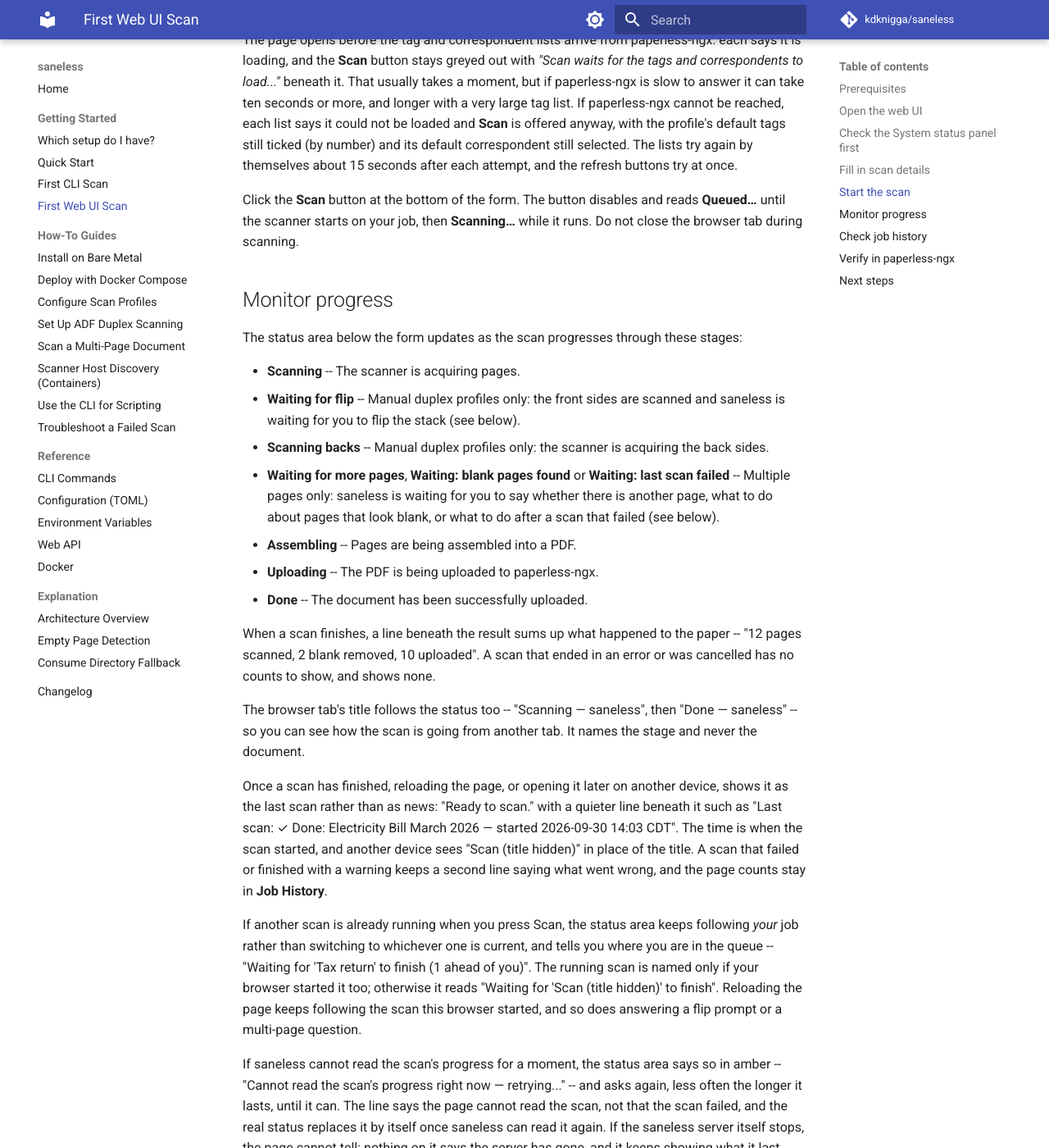
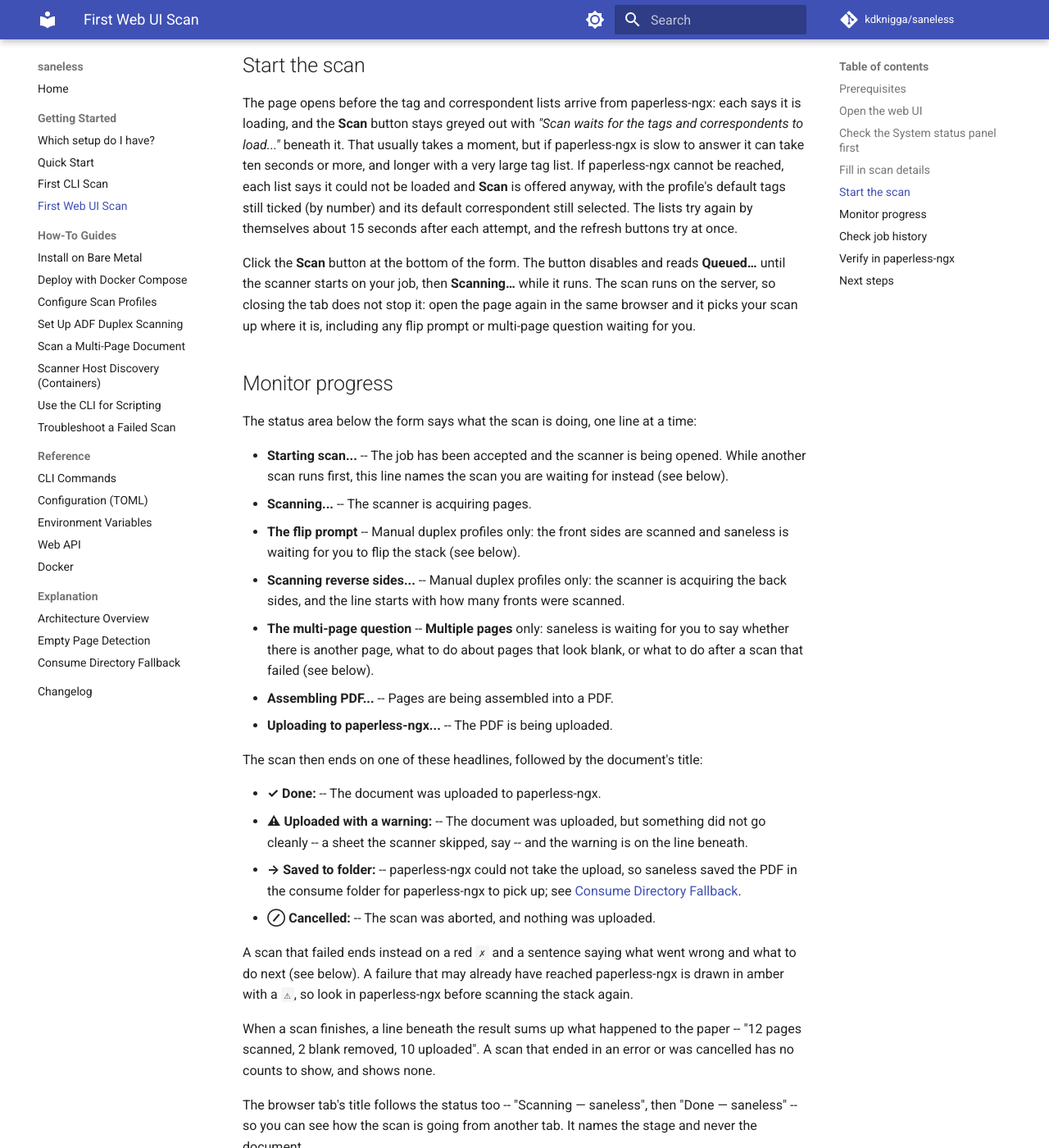
Before and after one commit to kdknigga/saneless, an MkDocs documentation site: the page built from docs/getting-started/first-web-ui-scan.md, in a window 1280 px wide and 1400 px high, scrolled down 2216 px. Shown: the whole window at 82% size. Built offline with MkDocs 1.6.1 and Material for MkDocs 9.7.7, drawn with Linux system fonts in a browser that asks for light colours; comment, search, counter and statistics services are not loaded; some of the changed text lies outside the part shown.

Commit message:
docs(49-10): index, first web UI scan and fallback pages match the app
- index links Which setup do I have?, Troubleshoot a Failed Scan and the Changelog;
  empty-page detection applies to every scan
- first web UI scan: the warning glyph is !, config.toml row in the present
  tense with the canonical settings link, Tags has two help lines, closing the
  tab does not stop a scan, progress lines and the four outcomes quoted from
  the status area (N-71, N-67)
- fallback compose example sets consume_dir in saneless.toml, not environment:
  (N-66); release-history sentence replaced by the present-tense fact

Co-Authored-By: Claude Opus 5.5 (1M context) <noreply@anthropic.com>
Claude-Session: https://claude.ai/code/session_013CxQxLcnRUSK9XY3SKundu

```diff
--- a/docs/getting-started/first-web-ui-scan.md
+++ b/docs/getting-started/first-web-ui-scan.md
@@ -14,7 +14,7 @@ Navigate to `http://<host>:8080` in your browser, replacing `<host>` with the IP
 
 ## Check the System status panel first
 
-The panel at the top answers "can this thing scan right now?" before you feed any paper. It has one row per check -- six of them -- each with a tick, a warning triangle or a cross, a short sentence, and -- when something is wrong -- the next step to take:
+The panel at the top answers "can this thing scan right now?" before you feed any paper. It has one row per check -- six of them -- each marked with a tick (`✓`), an exclamation mark (`!`) for a warning or a cross (`✗`), with a short sentence, and -- when something is wrong -- the next step to take:
 
 - **Configuration** -- whether a configuration file was loaded, and whether one is being ignored.
 - **Scanner** -- whether a scanner is reachable, and which one.
@@ -25,13 +25,13 @@ The panel at the top answers "can this thing scan right now?" before you feed an
 
 Under the rows, a line says when the checks last ran, in your server's local time. The **Check again** button re-runs them all immediately: press it after plugging the scanner back in rather than reloading the page. While a scan is running the scanner check is paused -- saneless will not interrupt a scan to probe the device -- and the panel says so.
 
-A red **Configuration** row naming a `config.toml` means saneless found a file under the name it used to read: rename that file to `saneless.toml` and restart saneless, and the row goes green with your settings loaded.
+A red **Configuration** row naming a `config.toml` means saneless found a settings file under a name it does not read: it reads `saneless.toml` only. Rename that file to `saneless.toml` and restart saneless, and the row goes green with your settings loaded. [Where saneless reads settings](../reference/configuration.md#where-saneless-reads-settings) lists every place it looks.
 
 These are the same checks `saneless doctor` prints from a terminal. If the Paperless row is red because the API token or the paperless-ngx address has not been set, the **Scan** button is greyed out with the reason beneath it, and no scan can start until the config file is fixed.
 
 ## Fill in scan details
 
-Each control has one line of help text beneath it. The form has up to five fields -- an operator can hide Tags and Correspondent with `show_tags` and `show_correspondent` in the `[web]` section of the config file, for a simpler form; see [Configuration](../reference/configuration.md#web). Hiding them does not change what a scan does: the profile's default tags and correspondent still apply.
+Each control has a line of help text beneath it, and the Tags list has two: one for its filter box and one for the list. The form has up to five fields -- an operator can hide Tags and Correspondent with `show_tags` and `show_correspondent` in the `[web]` section of the config file, for a simpler form; see [Configuration](../reference/configuration.md#web). Hiding them does not change what a scan does: the profile's default tags and correspondent still apply.
 
 1. **Profile** -- A dropdown listing your configured scan profiles. Select the one that matches your scan type. Beneath it, a description line explains the selected profile in a sentence ("Scans both sides of every page using the document feeder.", for example) and updates as you change the selection. The profile named "default" is selected when the page loads, or, when `auto-profiles` made it an exact copy of another profile, that profile, which then stands in for it: the dropdown lists the two only once. Profiles control scanner source, resolution, color mode, and default metadata. See [Configure Scan Profiles](../how-to/configure-scan-profiles.md) to create additional profiles.
 
@@ -47,19 +47,28 @@ Each control has one line of help text beneath it. The form has up to five field
 
 The page opens before the tag and correspondent lists arrive from paperless-ngx: each says it is loading, and the **Scan** button stays greyed out with *"Scan waits for the tags and correspondents to load..."* beneath it. That usually takes a moment, but if paperless-ngx is slow to answer it can take ten seconds or more, and longer with a very large tag list. If paperless-ngx cannot be reached, each list says it could not be loaded and **Scan** is offered anyway, with the profile's default tags still ticked (by number) and its default correspondent still selected. The lists try again by themselves about 15 seconds after each attempt, and the refresh buttons try at once.
 
-Click the **Scan** button at the bottom of the form. The button disables and reads **Queued…** until the scanner starts on your job, then **Scanning…** while it runs. Do not close the browser tab during scanning.
+Click the **Scan** button at the bottom of the form. The button disables and reads **Queued…** until the scanner starts on your job, then **Scanning…** while it runs. The scan runs on the server, so closing the tab does not stop it: open the page again in the same browser and it picks your scan up where it is, including any flip prompt or multi-page question waiting for you.
 
 ## Monitor progress
 
-The status area below the form updates as the scan progresses through these stages:
+The status area below the form says what the scan is doing, one line at a time:
 
-- **Scanning** -- The scanner is acquiring pages.
-- **Waiting for flip** -- Manual duplex profiles only: the front sides are scanned and saneless is waiting for you to flip the stack (see below).
-- **Scanning backs** -- Manual duplex profiles only: the scanner is acquiring the back sides.
-- **Waiting for more pages**, **Waiting: blank pages found** or **Waiting: last scan failed** -- Multiple pages only: saneless is waiting for you to say whether there is another page, what to do about pages that look blank, or what to do after a scan that failed (see below).
-- **Assembling** -- Pages are being assembled into a PDF.
-- **Uploading** -- The PDF is being uploaded to paperless-ngx.
-- **Done** -- The document has been successfully uploaded.
+- **Starting scan...** -- The job has been accepted and the scanner is being opened. While another scan runs first, this line names the scan you are waiting for instead (see below).
+- **Scanning...** -- The scanner is acquiring pages.
+- **The flip prompt** -- Manual duplex profiles only: the front sides are scanned and saneless is waiting for you to flip the stack (see below).
+- **Scanning reverse sides...** -- Manual duplex profiles only: the scanner is acquiring the back sides, and the line starts with how many fronts were scanned.
+- **The multi-page question** -- **Multiple pages** only: saneless is waiting for you to say whether there is another page, what to do about pages that look blank, or what to do after a scan that failed (see below).
+- **Assembling PDF...** -- Pages are being assembled into a PDF.
+- **Uploading to paperless-ngx...** -- The PDF is being uploaded.
+
+The scan then ends on one of these headlines, followed by the document's title:
+
+- **✓ Done:** -- The document was uploaded to paperless-ngx.
+- **⚠ Uploaded with a warning:** -- The document was uploaded, but something did not go cleanly -- a sheet the scanner skipped, say -- and the warning is on the line beneath.
+- **→ Saved to folder:** -- paperless-ngx could not take the upload, so saneless saved the PDF in the consume folder for paperless-ngx to pick up; see [Consume Directory Fallback](../explanation/consume-directory-fallback.md).
+- **⊘ Cancelled:** -- The scan was aborted, and nothing was uploaded.
+
+A scan that failed ends instead on a red `✗` and a sentence saying what went wrong and what to do next (see below). A failure that may already have reached paperless-ngx is drawn in amber with a `⚠`, so look in paperless-ngx before scanning the stack again.
 
 When a scan finishes, a line beneath the result sums up what happened to the paper -- "12 pages scanned, 2 blank removed, 10 uploaded". A scan that ended in an error or was cancelled has no counts to show, and shows none.
 
```
Also changed, not shown: docs/explanation/consume-directory-fallback.md (+12 -4 lines), docs/index.md (+7 -1 lines).
